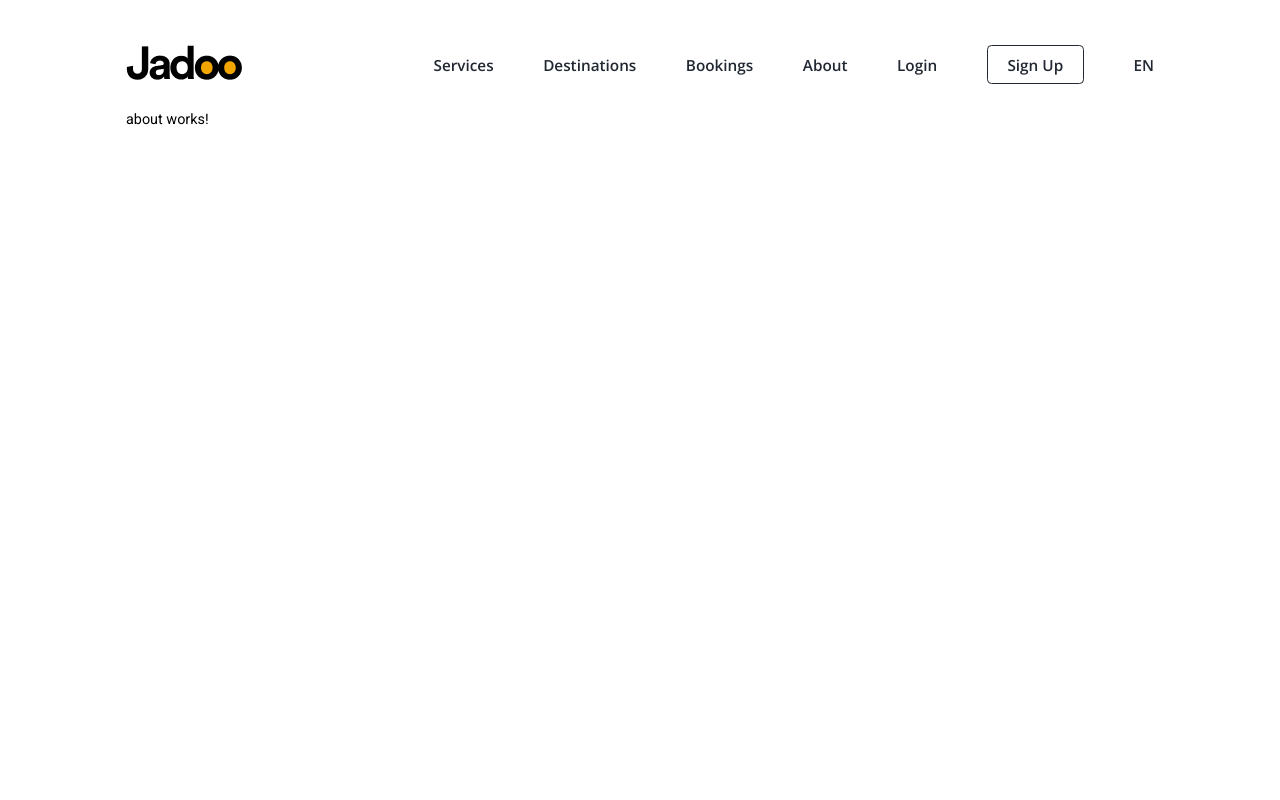
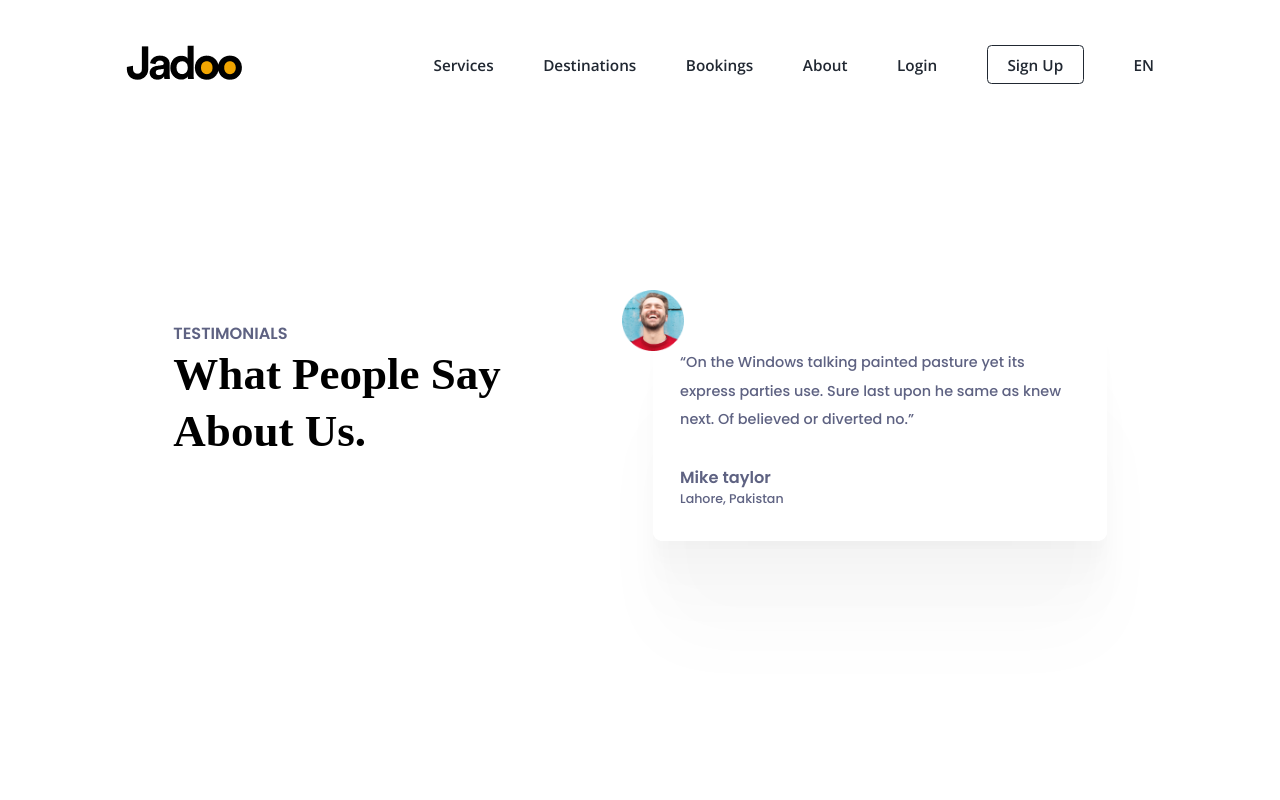
Before and after one commit to rafaelmjardim/travel-website, an Angular app: page /about in a window 1280 px wide. Shown: the top 800 px of the page. Built offline with nearby package versions, Linux system fonts and the light colour scheme; a web font is replaced by a local one.

Commit message:
pagina About finalizada

```diff
--- a/src/app/modules/about/about.component.html
+++ b/src/app/modules/about/about.component.html
@@ -1 +1,39 @@
-<p>about works!</p>
+<div class="about">
+
+    <div class="about_main">
+
+        <div class="about_main_article">
+            <p class="about_main_article_txt">Testimonials</p>
+            <h2 class="about_main_article_title">
+                What people say
+                about Us.
+            </h2>
+        </div>
+
+        <div class="about_main_feedback">
+
+            <div class="about_main_feedback_perfil">
+                <img class="about_main_feedback_perfil_img" src="./assets/feedbackPerfil.png" alt="Perfil Feedback">
+            </div>
+
+            <p class="about_main_feedback_txt">
+                “On the Windows talking painted pasture yet
+                its express parties use. Sure last upon he same
+                as knew next. Of believed or diverted no.”
+            </p>
+
+            <div class="about_main_feedback_user">
+                <h2 class="about_main_feedback_user_name">Mike taylor</h2>
+                <p class="about_main_feedback_user_location">Lahore, Pakistan</p>
+            </div>
+
+        </div>
+
+    </div>
+
+    <div class="about_cards">
+        <div class="about_card">
+
+        </div>
+    </div>
+</div>
--- a/src/app/modules/about/about.component.scss
+++ b/src/app/modules/about/about.component.scss
@@ -1 +1,77 @@
 @import '../../styles/config.scss';
+.about {
+    display: flex;
+    flex-direction: column;
+    justify-content: center;
+    align-items: center;
+    height: 80vh;
+
+    &_main {
+        display: flex;
+        gap: 12.4rem;
+
+        &_article {
+            width: 40.9rem;
+
+            &_txt {
+                font-family: $font-poppins;
+                font-size: 1.8rem;
+                font-weight: 600;
+                color: $font-color-secundary;
+                text-transform: uppercase;
+            }
+
+            &_title {
+                font-family: $font-volk;
+                font-size: 5rem;
+                font-weight: 700;
+                line-height: 6.4rem;
+                text-transform: capitalize;
+            }
+        }
+
+        &_feedback {
+            position: relative;
+            display: flex;
+            flex-direction: column;
+            gap: 3.4rem;
+            padding: 3rem;
+            width: 50.4rem;
+            height: 24.5rem;
+            border-radius: 1rem;
+            box-shadow: 0px 100px 80px rgba(0, 0, 0, 0.02), 0px 64.8148px 46.8519px rgba(0, 0, 0, 0.0151852), 0px 38.5185px 25.4815px rgba(0, 0, 0, 0.0121481), 0px 20px 13px rgba(0, 0, 0, 0.01), 0px 8.14815px 6.51852px rgba(0, 0, 0, 0.00785185), 0px 1.85185px 3.14815px rgba(0, 0, 0, 0.00481481);
+            font-family: $font-poppins;
+            color: $font-color-secundary;
+            font-weight: 500;
+
+            &_perfil {
+                position: absolute;
+                top: -3.4rem;
+                left: -3.4rem;
+                &_img {
+                    width: auto;
+                    height: 6.8rem;
+                }
+            }
+
+            &_txt {
+                font-size: 1.6rem;
+                line-height: 3.2rem;
+
+            }
+
+            &_user {
+
+                &_name {
+                    font-size: 1.8rem;
+                    font-weight: 600;
+                }
+
+                &_location {
+                    font-size: 1.4rem;
+                }
+            }
+
+        }
+    }
+}
```
Also changed, not shown: src/assets/feedbackPerfil.png (added).
